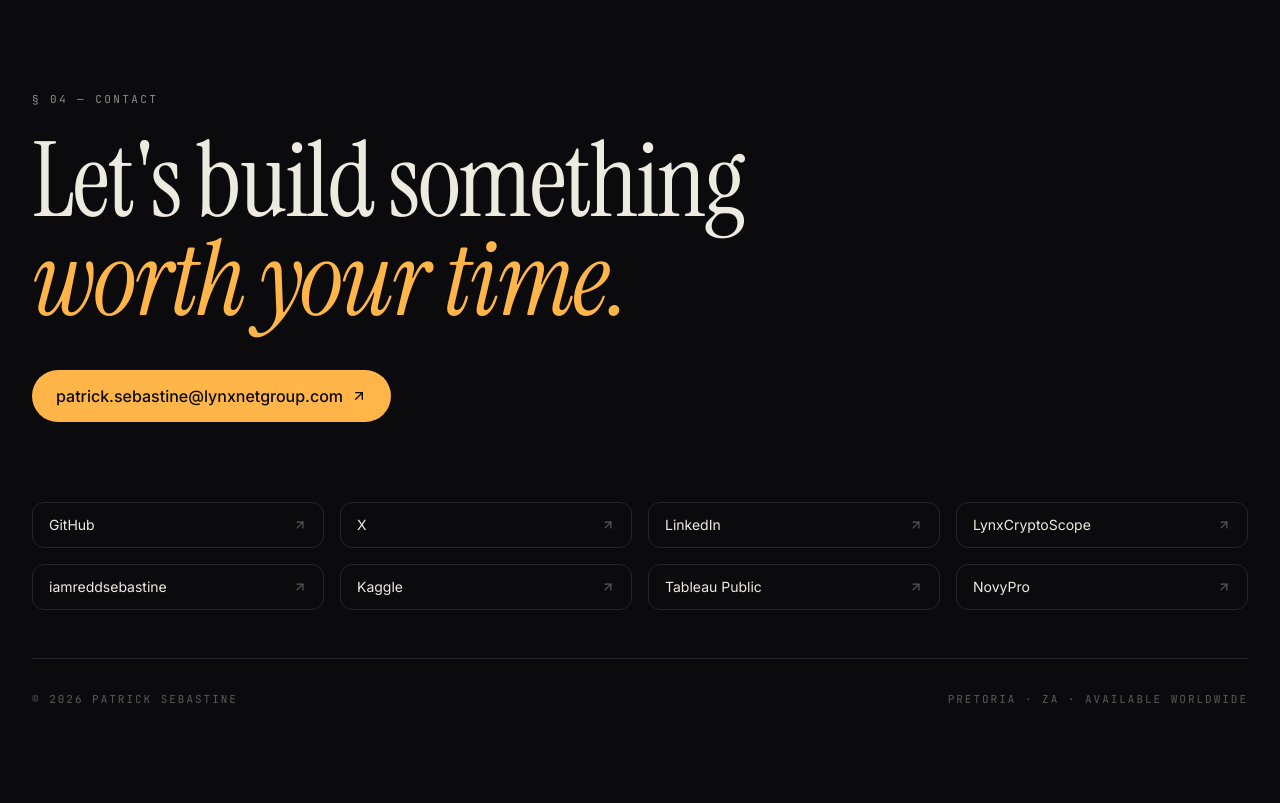
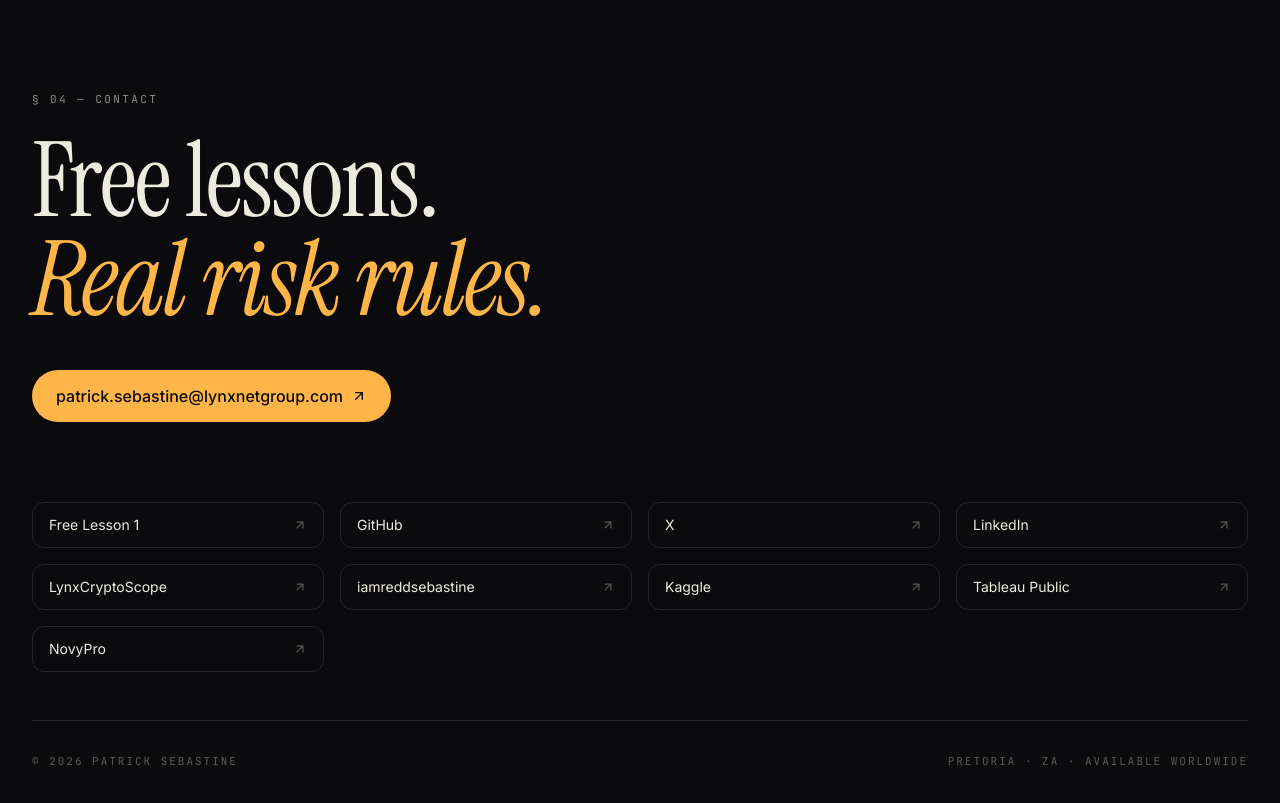
Before and after one commit to PatrickSebastine/patricksebastine.github.io, a React (Vite) app: page / in a window 1280 px wide. Shown: the part 5640-6443 px from the top of the page. Before the commit the page ends 6387 px from the top, so only its background shows below. Built offline with nearby package versions, Linux system fonts and the light colour scheme; no server answers.

Commit message:
Point footer CTAs at free Lesson 1 and risk-rules framing

```diff
--- a/src/components/Footer.jsx
+++ b/src/components/Footer.jsx
@@ -3,6 +3,7 @@ import { motion } from "framer-motion"
 import { ArrowUpRight } from "lucide-react"
 
 const SOCIALS = [
+  { label: "Free Lesson 1", href: "https://www.youtube.com/watch?v=aYyUrvp7qTo" },
   { label: "GitHub", href: "https://github.com/PatrickSebastine" },
   { label: "X", href: "https://x.com/iamreddsebasti" },
   { label: "LinkedIn", href: "https://www.linkedin.com/in/patrickugheokesebastine/" },
@@ -31,10 +32,10 @@ export default function Footer() {
             § 04 — Contact
           </p>
           <h2 className="display text-6xl sm:text-7xl lg:text-[104px] text-bone-0 leading-[0.95]">
-            Let's build something
+            Free lessons.
             <br />
             <span className="display-italic text-amber-accent">
-              worth your time.
+              Real risk rules.
             </span>
           </h2>
 
```
